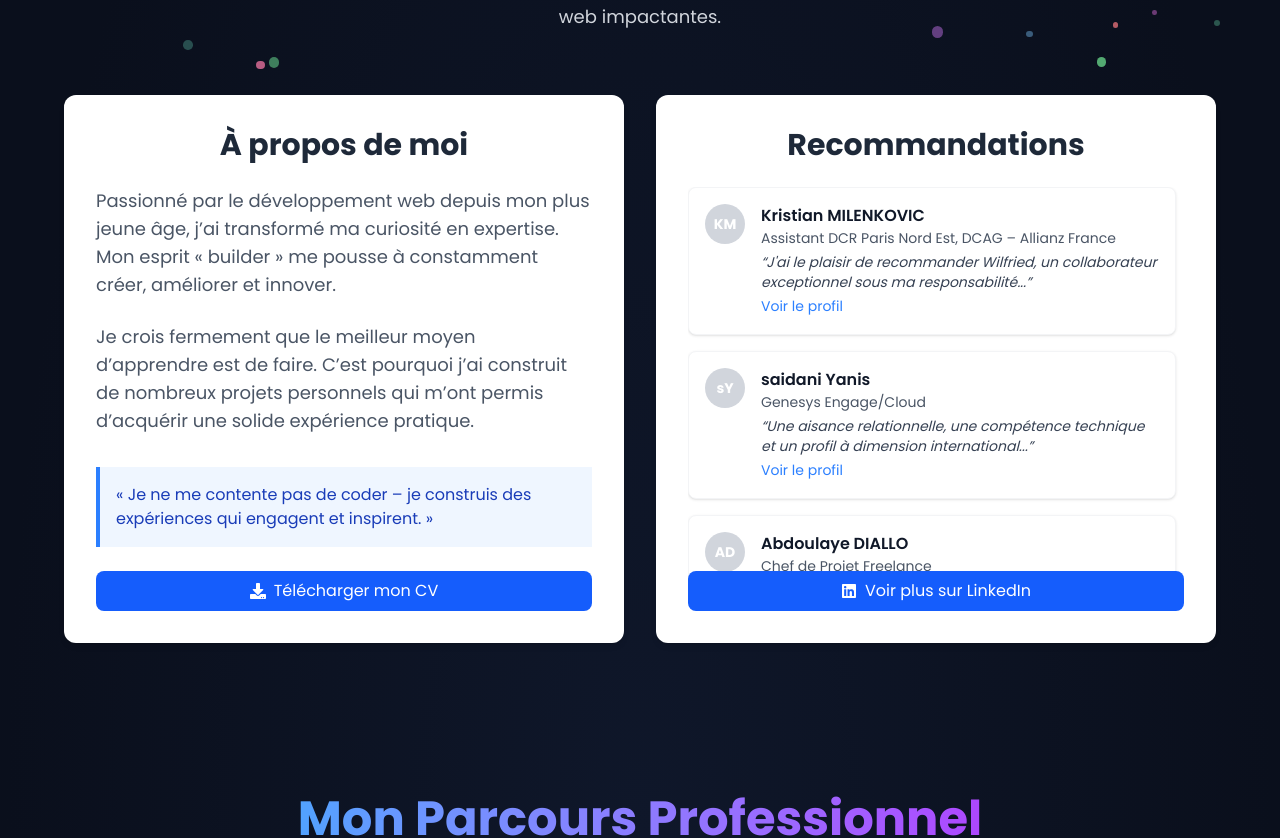
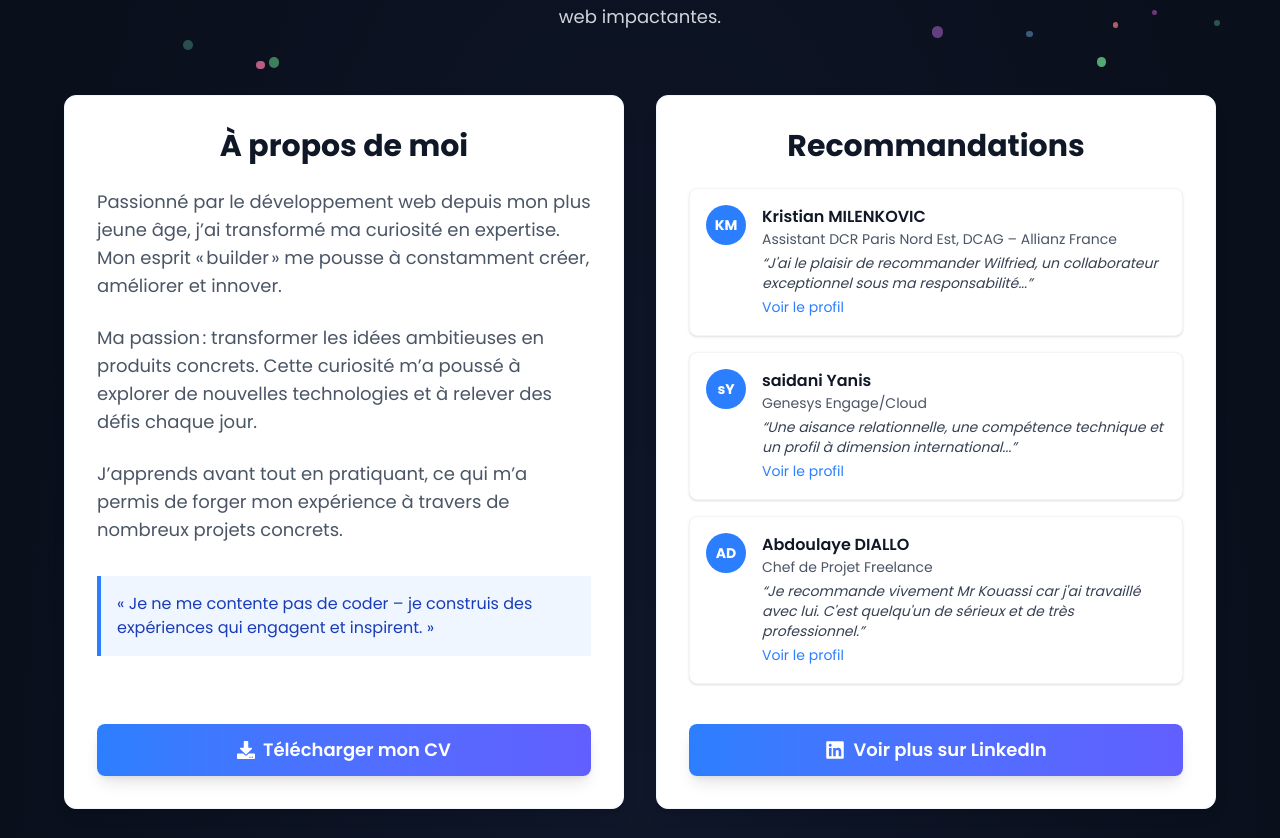
Before and after one commit to WilfriedFahim/portfolio-wilfried, a Next.js app: page /about in a window 1280 px wide. Shown: the part 721-1559 px from the top of the page. Built offline with nearby package versions, Linux system fonts and the light colour scheme.

Commit message:
fix: correction de la page 'à propos', armonisation des éléments

```diff
--- a/components/TimelineWithRecs.tsx
+++ b/components/TimelineWithRecs.tsx
@@ -23,13 +23,13 @@ const recommandations: Rec[] = [
     name: "saidani Yanis",
     title: "Genesys Engage/Cloud",
     text: "Une aisance relationnelle, une compétence technique et un profil à dimension international...",
-    profile: "https://www.linkedin.com/in/saidani-yanis",
+    profile: "https://www.linkedin.com/in/saidani-yanis-49243b80/",
   },
   {
     name: "Abdoulaye DIALLO",
     title: "Chef de Projet Freelance",
     text: "Je recommande vivement Mr Kouassi car j'ai travaillé avec lui. C'est quelqu'un de sérieux et de très professionnel.",
-    profile: "https://www.linkedin.com/in/abdoulayediallo",
+    profile: "https://www.linkedin.com/in/abdoulaye-diallo-016767127/",
   },
 ];
 
@@ -38,52 +38,59 @@ export function TimelineWithRecs() {
     <div className="md:flex md:gap-8">
       {/* Timeline */}
       <div className="md:w-1/2 mb-8 md:mb-0">
-        <div className="bg-white p-8 rounded-xl shadow-md">
-          <h2 className="text-3xl font-bold text-gray-800 mb-6 text-center">
+        <div className="bg-white p-8 rounded-xl shadow-lg border border-blue-50 h-full min-h-[540px] flex flex-col justify-between">
+          <div>
+            <h2 className="text-3xl font-bold text-gray-900 mb-6 text-center">
               À propos de moi
             </h2>
             <p className="text-lg text-gray-600 mb-6">
-            Passionné par le développement web depuis mon plus jeune âge, j&rsquo;ai transformé ma curiosité en expertise. Mon esprit « builder » me pousse à constamment créer, améliorer et innover.
+              Passionné par le développement web depuis mon plus jeune âge, j&rsquo;ai transformé ma curiosité en expertise. Mon esprit « builder » me pousse à constamment créer, améliorer et innover.
+            </p>
+            <p className="text-lg text-gray-600 mb-6">
+              Ma passion : transformer les idées ambitieuses en produits concrets. Cette curiosité m’a poussé à explorer de nouvelles technologies et à relever des défis chaque jour.
             </p>
             <p className="text-lg text-gray-600 mb-8">
-            Je crois fermement que le meilleur moyen d&rsquo;apprendre est de faire. C&rsquo;est pourquoi j&rsquo;ai construit de nombreux projets personnels qui m&rsquo;ont permis d&rsquo;acquérir une solide expérience pratique.
+              J&rsquo;apprends avant tout en pratiquant, ce qui m’a permis de forger mon expérience à travers de nombreux projets concrets.
             </p>
-          <div className="bg-blue-50 border-l-4 border-blue-500 p-4 mb-6">
+            <div className="bg-blue-50 border-l-4 border-blue-500 p-4 mb-2">
               <p className="text-blue-800 font-medium">
                 « Je ne me contente pas de coder – je construis des expériences qui engagent et inspirent. »
               </p>
             </div>
+          </div>
+
           <a
             href="/Wilfried_Chi_CV.pdf"
             download
-            className="w-full inline-flex items-center justify-center bg-blue-600 text-white font-medium py-2 px-4 rounded-lg hover:bg-blue-700 transition"
+            className="w-full inline-flex items-center justify-center bg-gradient-to-r from-blue-500 to-indigo-500 text-white font-semibold py-3 px-6 rounded-lg shadow-lg hover:from-blue-600 hover:to-indigo-600 transition text-lg mt-4"
           >
-            <FaDownload className="mr-2" /> Télécharger mon CV
+            <FaDownload className="mr-2" />
+            Télécharger mon CV
           </a>
         </div>
       </div>
 
       {/* Recommandations */}
       <div className="md:w-1/2">
-        <div className="bg-white p-8 rounded-xl shadow-md flex flex-col h-full relative">
-          <h2 className="text-3xl font-bold text-gray-800 mb-6  text-center">
+        <div className="bg-white p-8 rounded-xl shadow-lg border border-blue-50 h-full min-h-[540px] flex flex-col justify-between">
+          <div>
+            <h2 className="text-3xl font-bold text-gray-900 mb-6 text-center">
               Recommandations
             </h2>
-
-          <ul className="space-y-4 overflow-y-auto pr-2 max-h-[390px] scroll-smooth">
+            {/* Liste des recommandations, sans scroll */}
+            <ul className="space-y-4 mb-10">
               {recommandations.map((rec, idx) => (
                 <li
                   key={idx}
                   className="flex items-start space-x-4 border border-gray-100 rounded-lg p-4 shadow-sm bg-white"
                 >
-                <div className="w-10 h-10 rounded-full bg-gray-300 flex items-center justify-center font-bold text-white text-sm">
+                  <div className="w-10 h-10 rounded-full bg-blue-500 flex items-center justify-center font-bold text-white text-sm">
                     {rec.name
                       .split(" ")
                       .map((n) => n[0])
                       .join("")
                       .slice(0, 2)}
                   </div>
-
                   <div className="flex-1">
                     <p className="font-semibold text-gray-900">{rec.name}</p>
                     <p className="text-sm text-gray-600">{rec.title}</p>
@@ -101,18 +108,20 @@ export function TimelineWithRecs() {
                 </li>
               ))}
             </ul>
-
-          <div className="absolute bottom-8 left-1/2 -translate-x-1/2 w-full px-8">
+          </div>
+          {/* Bouton LinkedIn */}
+          <div className="w-full mt-auto">
             <Link
-              href="https://www.linkedin.com/in/votre-profil"
+              href="https://www.linkedin.com/in/wilfriedk/"
               target="_blank"
-              className="w-full inline-flex items-center justify-center bg-blue-600 text-white font-medium py-2 px-4 rounded-lg hover:bg-blue-700 transition"
+              className="w-full inline-flex items-center justify-center bg-gradient-to-r from-blue-500 to-indigo-500 text-white font-semibold py-3 px-6 rounded-lg shadow-lg hover:from-blue-600 hover:to-indigo-600 transition text-lg"
             >
-              <FaLinkedin className="w-4 h-4 mr-2" /> Voir plus sur LinkedIn
+              <FaLinkedin className="w-5 h-5 mr-2" />
+              Voir plus sur LinkedIn
             </Link>
           </div>
         </div>
       </div>
-    </div >
+    </div>
   );
 }
```
Also changed, not shown: 1 other file (tests, documents, lock files or other folders). Lines whose indentation alone changed are shown as unchanged.
